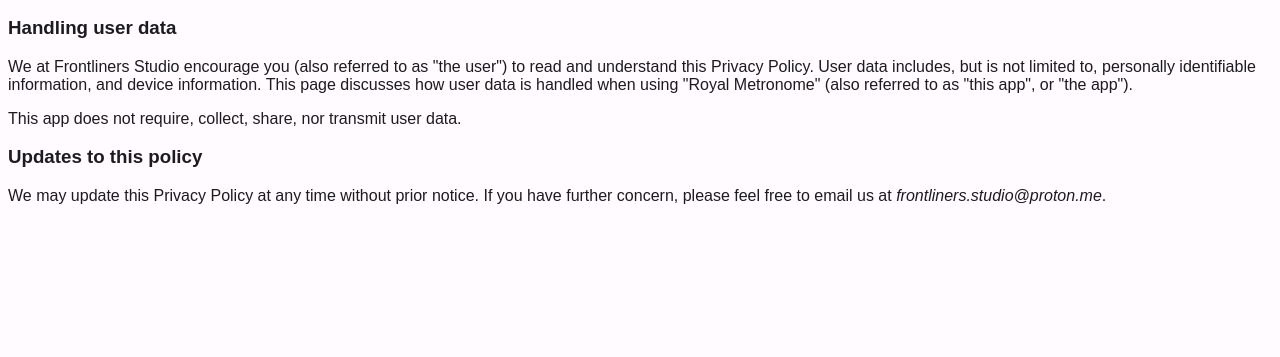
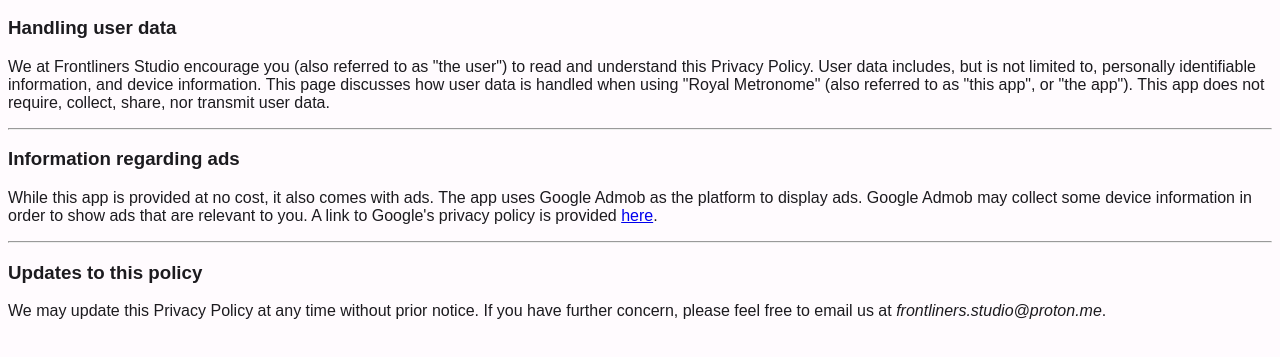
Before and after one commit to fstudio-dev/metronome-privacy, a plain HTML site: page index.html in a window 1280 px wide. Shown: the part 51-408 px from the top of the page. Drawn offline with Linux system fonts and the light colour scheme.

Commit message:
Add files via upload

```diff
--- a/index.html
+++ b/index.html
@@ -22,11 +22,19 @@
                     Privacy Policy. User data includes, but is not limited to, personally identifiable information, and
                     device
                     information. This page discusses how user data is handled when using "Royal Metronome"
-                    (also referred to as "this app", or "the app").
-                </p>
-                <p>This app does not require, collect, share, nor transmit user data.
+                    (also referred to as "this app", or "the app"). This app does not require, collect, share, nor
+                    transmit user data.
                 </p>
             </section>
+            <hr />
+            <section>
+                <h3>Information regarding ads</h3>
+                <p>While this app is provided at no cost, it also comes with ads. The app uses Google Admob as the
+                    platform to display ads. Google Admob may collect some device information in order to show ads that
+                    are relevant to you. A link to Google's privacy policy is provided <a
+                        href="https://policies.google.com/privacy" target="_blank">here</a>.</p>
+            </section>
+            <hr />
             <section>
                 <h3>Updates to this policy</h3>
                 <p>We may update this Privacy Policy at any time without prior notice. If you have further concern,
```
